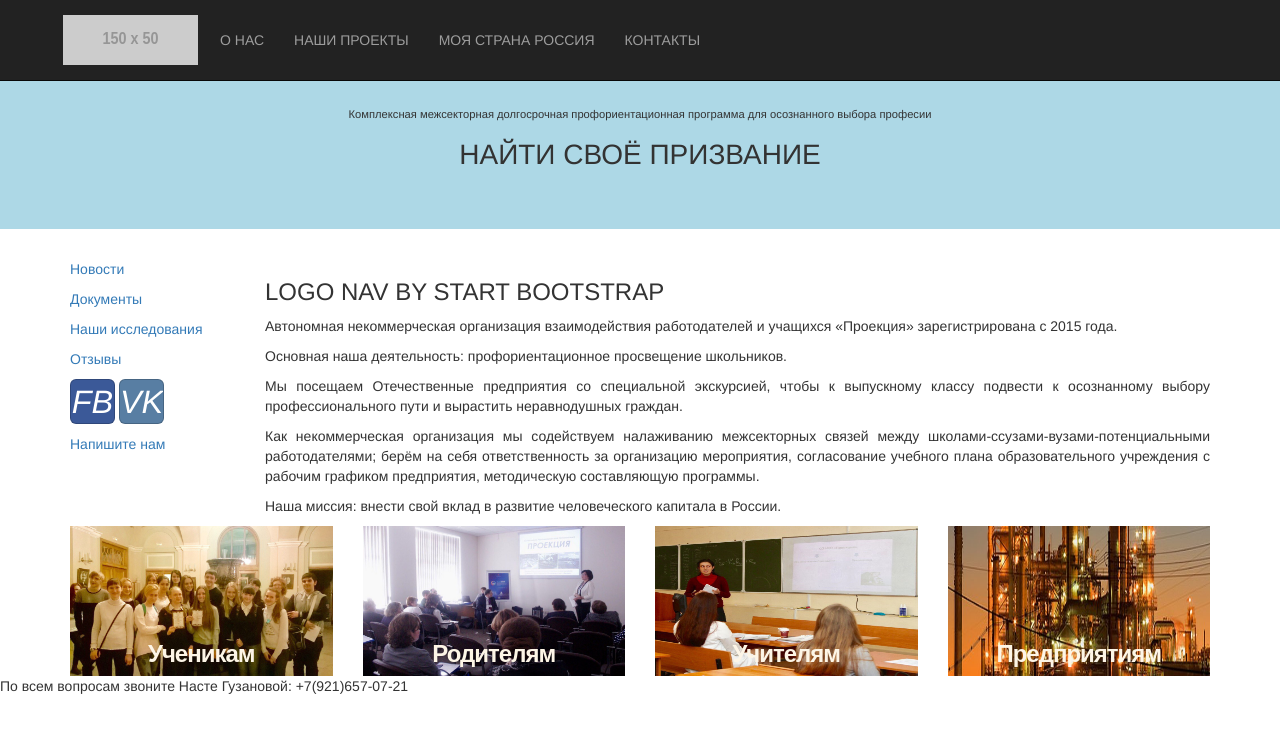
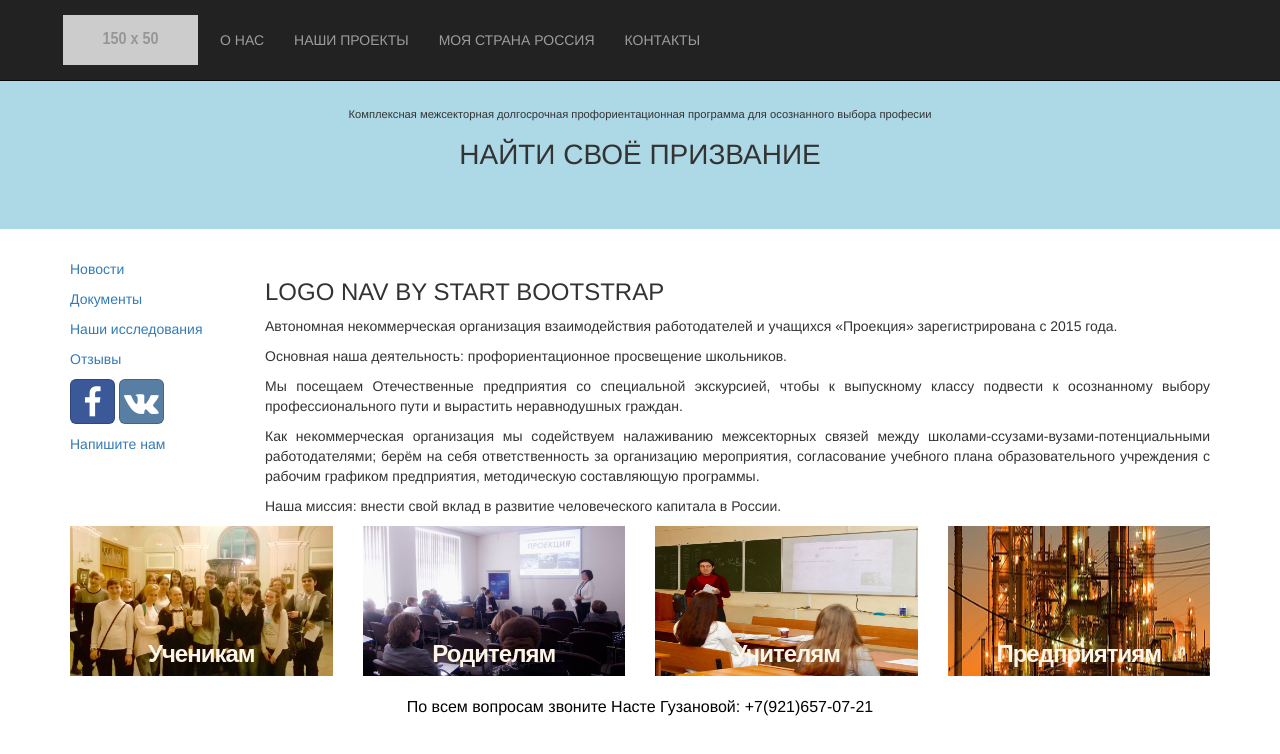
Before and after one commit to Aleks339/Proekzia, a website: page index.html in a window 1280 px wide. Drawn offline with nearby package versions, Linux system fonts and the light colour scheme; placeholder pictures from the web are drawn by us; files whose address does not match are found by name.

Commit message:
font awesome added

```diff
--- a/index.html
+++ b/index.html
@@ -22,6 +22,8 @@
     <link href = "css/index.css" rel="stylesheet">
 
     <link rel ='stylesheet' href = 'bootstrap-social-gh-pages/bootstrap-social.css'>
+
+    <link rel ='stylesheet' href = "css/font-awesome.css">
 
     <!-- HTML5 Shim and Respond.js IE8 support of HTML5 elements and media queries -->
     <!-- WARNING: Respond.js doesn't work if you view the page via file:// -->
@@ -94,10 +96,10 @@
                 </p>
                 <p>
                     <a class="btn btn-social-icon btn-lg  btn-facebook">
-                            <i class="fa fa-facebook">FB</i>
+                            <i class="fa fa-facebook"></i>
                     </a>
                     <a class="btn btn-social-icon btn-lg  btn-vk">
-                            <i class="fa fa-vk">VK</i>
+                            <i class="fa fa-vk"></i>
                     </a>
                 </p>
                 <p>
--- a/less/index.less
+++ b/less/index.less
@@ -13,6 +13,7 @@
 @lightblue:lightblue;
 @white:white;
 @oldlace:oldlace;
+@black:black;
 
 //position
 @relative:relative;
@@ -88,6 +89,7 @@ a {
 }
 address {
     text-align: @center;
-    color: @lightblue;
+    color: @black;
     font-size: 16px;
+    margin-top: 20px;
 }
```
Also changed, not shown: css/font-awesome.css (added), css/index.css.
